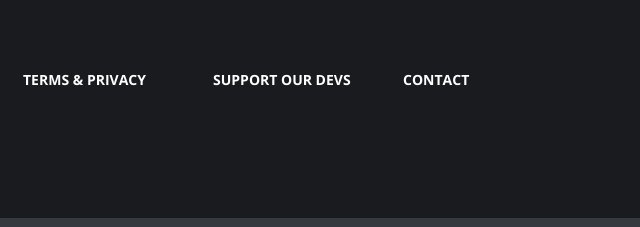
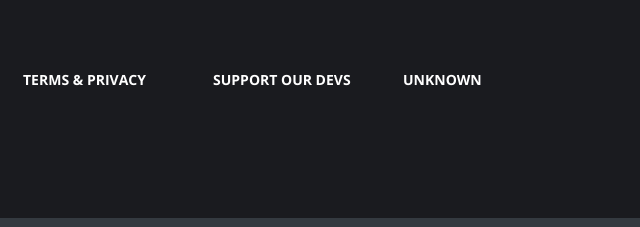
Before and after one commit to GoldinGuy/MyGradesLanding, a plain HTML site: page index.html in a window 1280 px wide. Shown: the part 2581-2808 px from the top of the page, 632-1272 px from the left. Drawn offline with nearby package versions, Linux system fonts and the light colour scheme.

```diff
--- a/index.html
+++ b/index.html
@@ -286,7 +286,7 @@ PearDrop is an application built on a custom protocol that is available on every
         </div>
         <div class="col-lg-2 col-md-3 col-sm-6 col-xs-12">
           <div class="block-2">
-            <h6><a href="">Contact</a></h6>
+            <h6><a href="404.html">Unknown</a></h6>
           </div>
         </div>
       </div>
```
